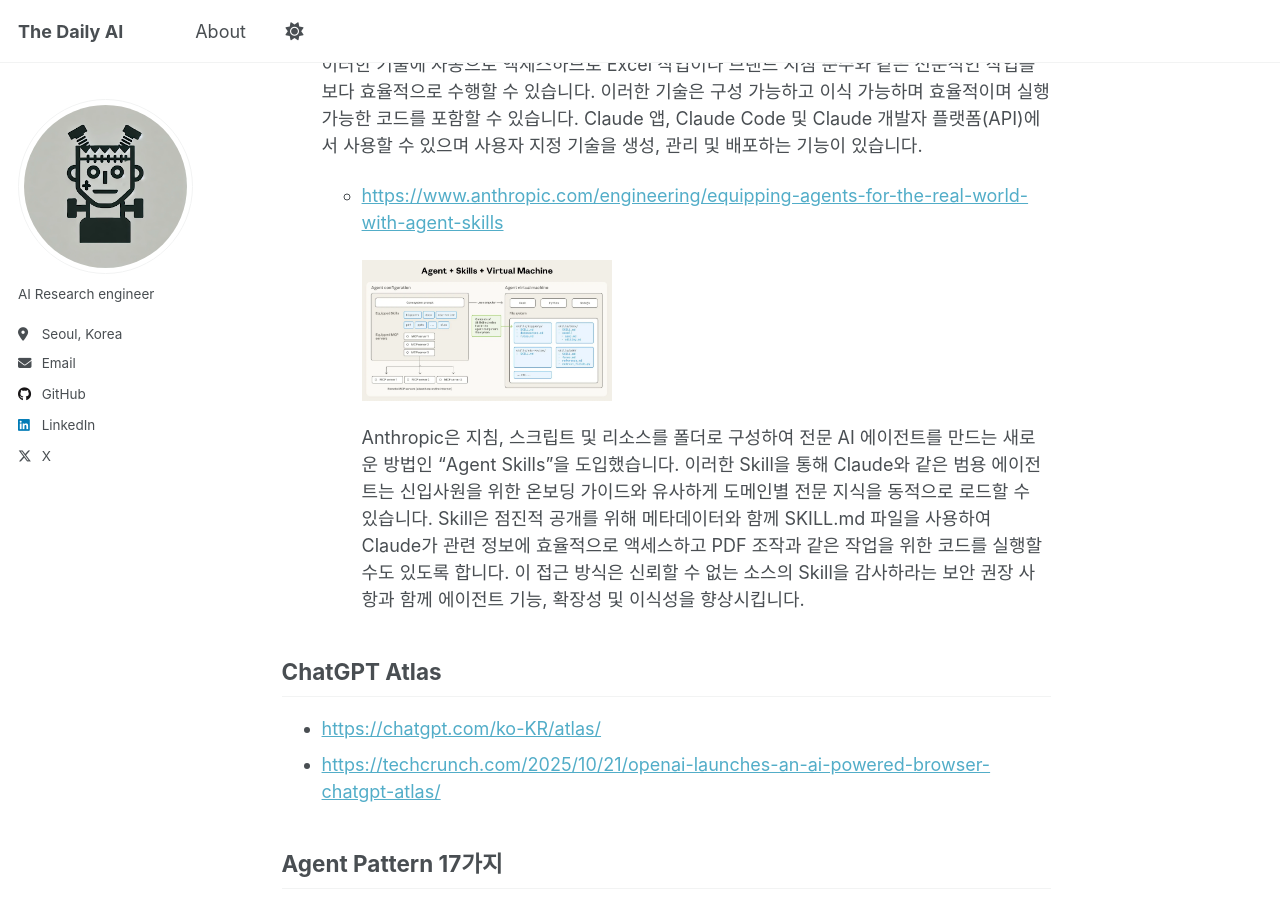
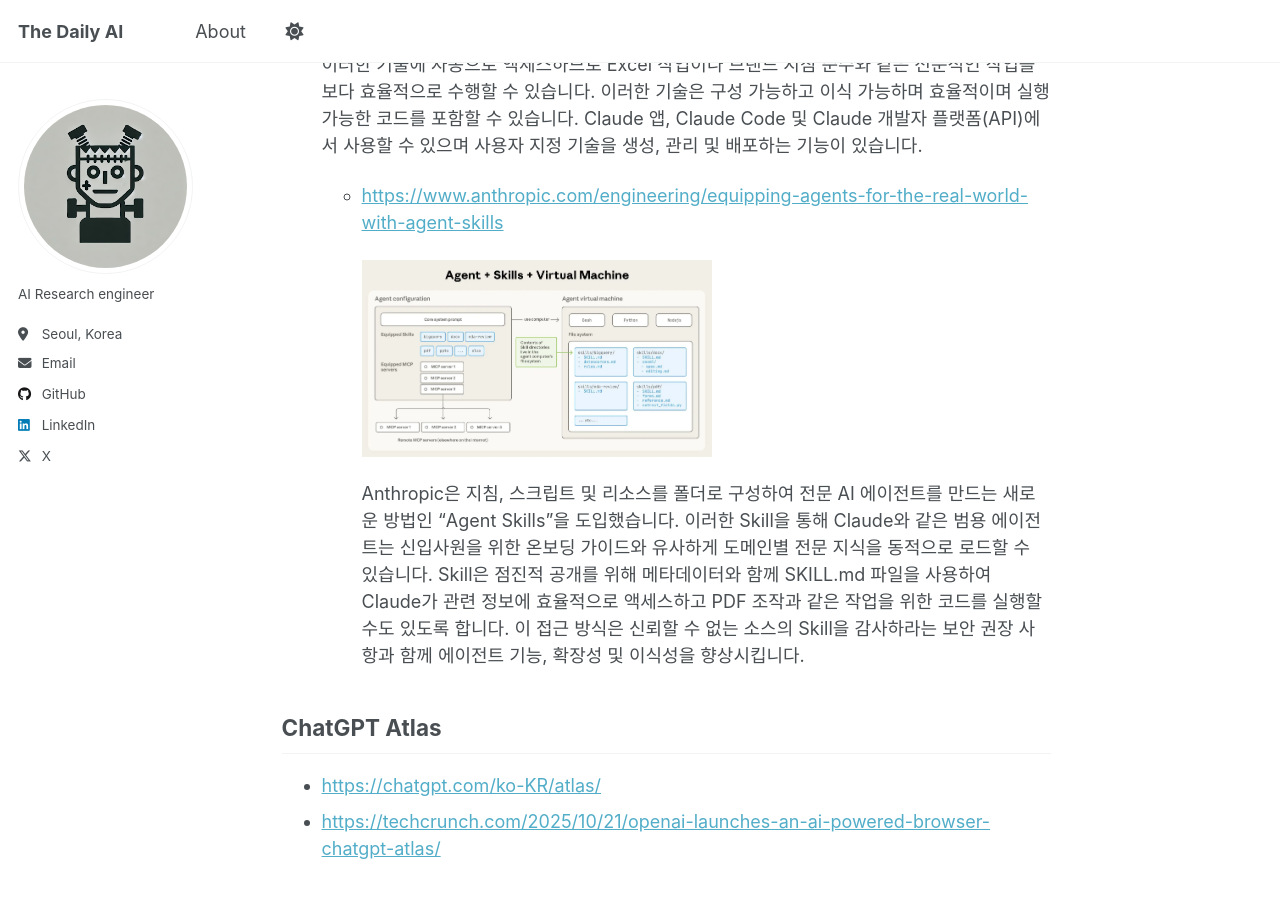
Before and after one commit to parameterfreak/parameterfreak.github.io, a Jekyll site: the page built from _posts/2025-10-29-ai-weekly-picks.md, in a window 1280 px wide and 900 px high, scrolled down 412 px. Built offline with Jekyll 4.4.1, drawn with Linux system fonts in a browser that asks for light colours; a script that is not in the unit is left out.

Commit message:
update 2025-10-29-ai-weekly-picks

```diff
--- a/_posts/2025-10-29-ai-weekly-picks.md
+++ b/_posts/2025-10-29-ai-weekly-picks.md
@@ -17,7 +17,7 @@
 
     - [https://www.anthropic.com/engineering/equipping-agents-for-the-real-world-with-agent-skills](https://www.anthropic.com/engineering/equipping-agents-for-the-real-world-with-agent-skills)
 
-      <img src="/images/post/weekly-picks/251029-1.png" alt="agent+skills+virtual machine" width="250"/>
+      <img src="/images/post/weekly-picks/251029-1.png" alt="agent+skills+virtual machine" width="350"/>
 
       Anthropic은 지침, 스크립트 및 리소스를 폴더로 구성하여 전문 AI 에이전트를 만드는 새로운 방법인 "Agent Skills"을 도입했습니다. 이러한 Skill을 통해 Claude와 같은 범용 에이전트는 신입사원을 위한 온보딩 가이드와 유사하게 도메인별 전문 지식을 동적으로 로드할 수 있습니다. Skill은 점진적 공개를 위해 메타데이터와 함께 SKILL.md 파일을 사용하여 Claude가 관련 정보에 효율적으로 액세스하고 PDF 조작과 같은 작업을 위한 코드를 실행할 수도 있도록 합니다. 이 접근 방식은 신뢰할 수 없는 소스의 Skill을 감사하라는 보안 권장 사항과 함께 에이전트 기능, 확장성 및 이식성을 향상시킵니다.
 
@@ -59,7 +59,7 @@
 
 - [https://pytorch.org/blog/pytorch-foundation-welcomes-ray-to-deliver-a-unified-open-source-ai-compute-stack/](https://pytorch.org/blog/pytorch-foundation-welcomes-ray-to-deliver-a-unified-open-source-ai-compute-stack/)
 
-  <img src="/images/post/weekly-picks/251029-2.png" alt="ray within the ai compute software stack" width="250"/>
+  <img src="/images/post/weekly-picks/251029-2.png" alt="ray within the ai compute software stack" width="350"/>
 
   PyTorch 재단에 Ray가 합류했습니다. Ray는 AI 워크로드를 대규모로 처리하기 위한 오픈소스 분산 컴퓨팅 프레임워크입니다. 이번 통합은 AI 컴퓨팅 스택을 통합하고 개발자가 AI 모델을 더 쉽게 확장하고 배포할 수 있도록 돕는 것을 목표로 합니다.
 
```
